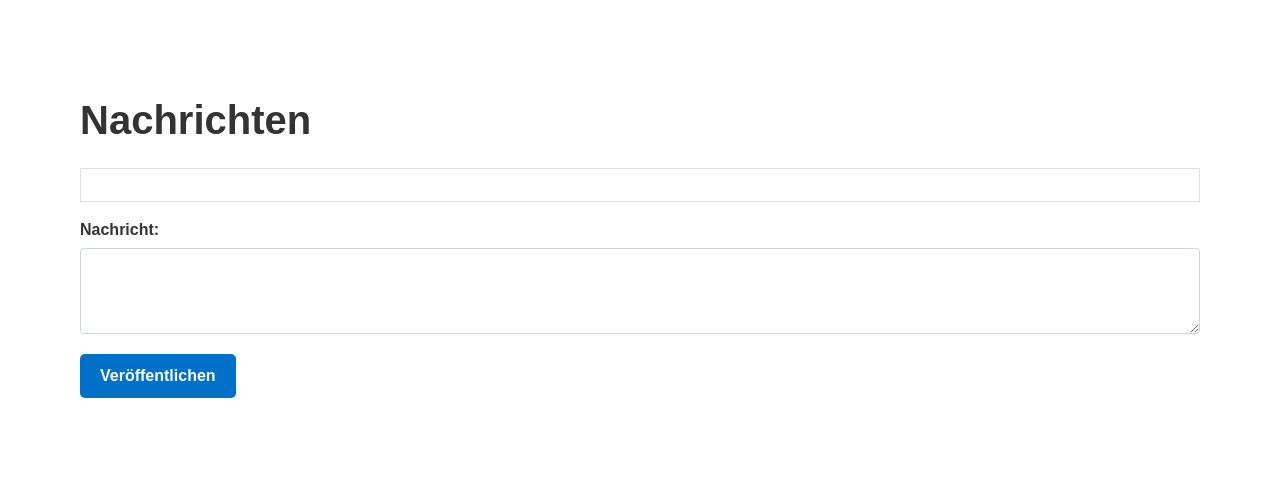
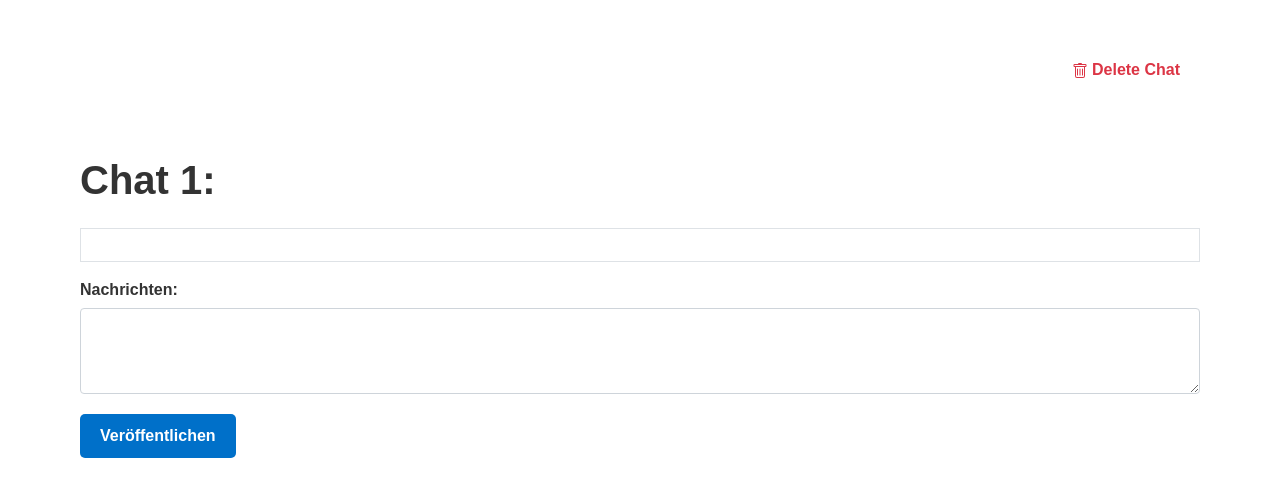
Before and after one commit to Flongo28/Cthulogin, a PHP site: page /forum_comments.php?forum_kuerzel=1 in a window 1280 px wide. Shown: the part 50-547 px from the top of the page. Run offline with PHP 8.4, Linux system fonts and the light colour scheme; data comes from the database, SQL or seed files in the repository; both versions use the stored data as it was after the commit; some libraries are stand-ins or nearby versions.

Commit message:
Veränderung des Forum-Design

```diff
--- a/forum/forum_create_topic.php
+++ b/forum/forum_create_topic.php
@@ -1,5 +1,6 @@
 <?php
     include 'forum_topic_db.php';
+    include '../verwaltung/links.php';
 
     $kuerzel = str_replace(" ", "-", trim(strtolower($_POST['kuerzel'])));
     $new_topic = $_POST['topic'];
@@ -8,5 +9,6 @@
     if (isset($_SESSION['name'])) {
         $creator = $_SESSION['name'];
         create_forum($kuerzel, $new_topic, $creator);
+        header('Location: ../' . Links::FORUM);
     }
 ?>
--- a/forum/forum_delete_topic.php
+++ b/forum/forum_delete_topic.php
@@ -1,6 +1,8 @@
 <?php
     include 'forum_topic_db.php';
+    include '../verwaltung/links.php';
 
-    $kuerzel = $_POST['kuerzel_delete'];
+    $kuerzel = $_POST['forum_kuerzel'];
     delete_forum($kuerzel);
+    header('Location: ../' . Links::FORUM);
 ?>
--- a/forum/forum_send_message.php
+++ b/forum/forum_send_message.php
@@ -10,7 +10,7 @@
     if (isset($_SESSION['name'])) {
         $creator = $_SESSION['name'];
         post_message($topic, $creator, $message);
-        header('Location: ../forum_comments.php?forum_kuerzel="' . $topic. '"');
+        header('Location: ../forum_comments.php?forum_kuerzel=' . $topic);
     } else {
         echo "Username not set";
     }
--- a/forum/forum_topic_db.php
+++ b/forum/forum_topic_db.php
@@ -31,6 +31,8 @@
                     Inhalt TEXT NOT NULL,
                     PRIMARY KEY (Topic, User, Zeitpunkt),
                     FOREIGN KEY (Topic) REFERENCES Topics(Kuerzel)
+                        ON DELETE CASCADE
+                        ON UPDATE CASCADE
                 )";
         $db->exec($query);
 
@@ -68,7 +70,6 @@
         // SQL-Abfrage zum Löschen des Forums aus der Datenbank
         $query = "DELETE FROM Topics WHERE Kuerzel='$kuerzel'";
         $db->exec($query);
-        echo "Forum erfolgreich gelöscht";
     }
 
     function get_user_topics($creator)
--- a/forum_comments.php
+++ b/forum_comments.php
@@ -22,9 +22,25 @@
 
 	<div class="container">
     <div class="container mt-5">
+		<!-- Delete Button -->
+		<div class="d-flex justify-content-end">
+			<form method="POST" action="forum/forum_delete_topic.php">
+				<input type="hidden" name="forum_kuerzel" value= <?php echo '"' . $_GET["forum_kuerzel"] . '"'; ?>>
+				<button type="submit" class="btn btn-outline-danger">
+					<svg xmlns="http://www.w3.org/2000/svg" width="16" height="16" fill="currentColor" class="bi bi-trash" viewBox="0 0 16 16">
+						<path d="M5.5 5.5A.5.5 0 0 1 6 6v6a.5.5 0 0 1-1 0V6a.5.5 0 0 1 .5-.5Zm2.5 0a.5.5 0 0 1 .5.5v6a.5.5 0 0 1-1 0V6a.5.5 0 0 1 .5-.5Zm3 .5a.5.5 0 0 0-1 0v6a.5.5 0 0 0 1 0V6Z"></path>
+						<path d="M14.5 3a1 1 0 0 1-1 1H13v9a2 2 0 0 1-2 2H5a2 2 0 0 1-2-2V4h-.5a1 1 0 0 1-1-1V2a1 1 0 0 1 1-1H6a1 1 0 0 1 1-1h2a1 1 0 0 1 1 1h3.5a1 1 0 0 1 1 1v1ZM4.118 4 4 4.059V13a1 1 0 0 0 1 1h6a1 1 0 0 0 1-1V4.059L11.882 4H4.118ZM2.5 3h11V2h-11v1Z"></path>
+					</svg>
+					Delete Chat
+				</button>
+			</form>
+		</div>
+
 		<div class="row">
 			<div class="col-12">
-				<h1>Nachrichten</h1>
+				<h1>Chat <?php echo $_GET["forum_kuerzel"]; ?>:</h1>
+				<!-- <a href="#" class="bi bi-trash" data-toggle="modal" data-target="#deleteModal"><i class="bi bi-trash"></i></a> -->
+
 				<div class="chat border p-3">
 					<?php
 						include 'forum/forum_get_messages.php';
@@ -34,7 +50,7 @@
 
 				<form method="POST" action="forum/forum_send_message.php">
 					<div class="form-group mt-3">
-						<label for="message">Nachricht:</label>
+						<label for="message">Nachrichten:</label>
 						<textarea class="form-control" id="message" name='message' rows="3"></textarea>
 					</div>
 					<input type="hidden" name="forum_kuerzel" value= <?php echo '"' . $_GET["forum_kuerzel"] . '"'; ?>>
```
Also changed, not shown: forum.php (+11 -12 lines), forum_create.php (added, +35 -0 lines), forum/forum_data.sqlite.
